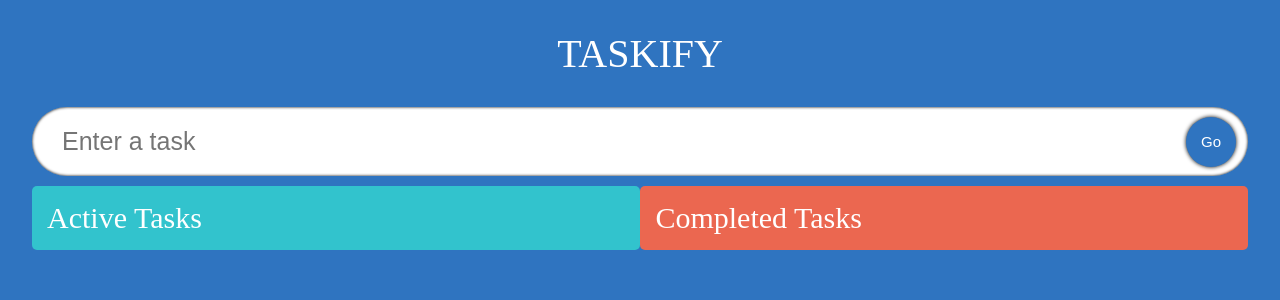
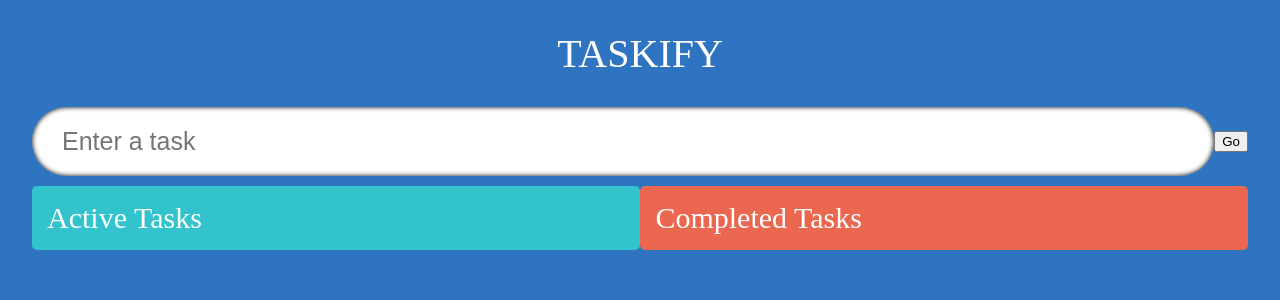
Before and after one commit to ThreeClubs/react-and-ts, a React (Create React App) app: page / in a window 1280 px wide. Shown: the top 300 px of the page. Built offline with nearby package versions, Linux system fonts and the light colour scheme; the HTML template or start-up script is replaced by a standard one; a web font is replaced by a local one.

Commit message:
fix drag bug

```diff
--- a/src/components/styles.css
+++ b/src/components/styles.css
@@ -12,7 +12,7 @@
   font-size: 25px;
   border: none;
   transition: 0.2s;
-  box-shadow: inset 0 0 3px black;
+  box-shadow: inset 0 0 5px black;
 }
 
 .input__box:focus {
@@ -20,7 +20,7 @@
   outline: none;
 }
 
-.input__submit {
+.input_submit {
   position: absolute;
   width: 50px;
   height: 50px;
@@ -31,39 +31,51 @@
   font-size: 15px;
   background-color: #2f74c0;
   color: white;
-  transition: 0.2 all;
-  box-shadow: 0 0 4px black;
-  cursor: pointer;
+  transition: 0.2s all;
+  box-shadow: 0 0 10px black;
 }
 
-.input__submit:hover {
+.input_submit:hover {
   background-color: #388ae2;
 }
 
-.input__submit:active {
-  transform: scale(0.95);
-  box-shadow: 0 0 2px black;
+.input_submit:active {
+  transform: scale(0.8);
+  box-shadow: 0 0 5px black;
 }
 
 .container {
+  width: 95%;
   display: flex;
-  width: 95%;
   margin-top: 10px;
   justify-content: space-between;
   align-items: flex-start;
 }
 
 .todos {
+  border-radius: 5px;
   display: flex;
+  flex-direction: column;
   width: 47.5%;
-  flex-direction: column;
   padding: 15px;
-  border-radius: 5px;
   background-color: rgb(50, 195, 205);
+}
+
+.dragactive {
+  background-color: rgb(0, 221, 236);
+}
+
+.dragcomplete {
+  background-color: rgb(255, 38, 0);
+}
+
+.remove {
+  background-color: rgb(235, 103, 80);
 }
 
 .todos__heading {
   font-size: 30px;
+  /* text-align: center; */
   color: white;
 }
 
@@ -72,9 +84,12 @@
   border-radius: 5px;
   padding: 20px;
   margin-top: 15px;
-  background-image: url("../../public/full-frame-shot-yellow-paper-textured-background.jpg");
-  background-size: cover;
+  background-image: url("https://img.freepik.com/free-photo/crumpled-yellow-paper-background-close-up_60487-2390.jpg?size=626&ext=jpg");
   transition: 0.2s;
+}
+
+.drag {
+  box-shadow: 0 0 20px black;
 }
 
 .todos__single:hover {
@@ -109,16 +124,12 @@
   .input {
     width: 95%;
   }
+  .container {
+    width: 95%;
+    flex-direction: column;
+  }
   .todos {
     width: 95%;
     margin-bottom: 10px;
   }
-  .container {
-    width: 95%;
-    flex-direction: column;
-  }
 }
-
-.remove {
-  background-color: rgb(235, 103, 80);
-}
```
